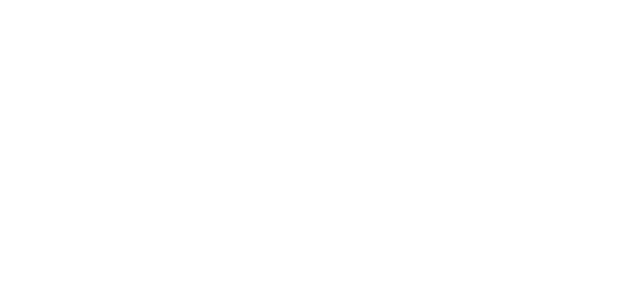
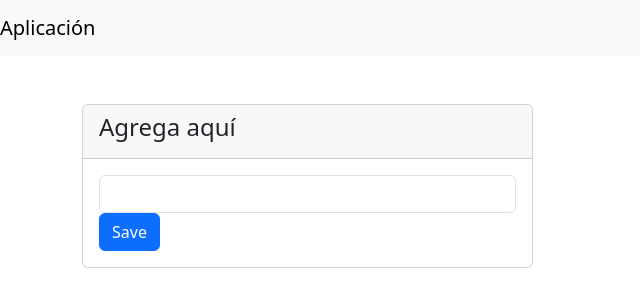
Before and after one commit to nash99/Lista-de-Tecnologias, a website: page index.html in a window 1280 px wide. Shown: the whole page, without its empty margins (0-640 px from the left). Drawn offline with nearby package versions, Linux system fonts and the light colour scheme.

Commit message:
Instalado bootstrap y estructura

```diff
--- a/index.html
+++ b/index.html
@@ -4,10 +4,40 @@
     <meta charset="UTF-8">
     <meta http-equiv="X-UA-Compatible" content="IE=edge">
     <meta name="viewport" content="width=device-width, initial-scale=1.0">
+    <link rel="stylesheet" href="/node_modules/bootstrap/dist/css/bootstrap.min.css">
+    <link rel="stylesheet" href="style.css">
     <title>Enlistar Tecnologías</title>
 </head>
 <body>
 
+    <nav class="navbar navbar-light bg-light">
+        <a href="/" class="navbar-brand">
+            Aplicación
+        </a>
+    </nav>
+
+    <div class="container">
+        <!-- APLICACION -->
+        <div id="App" class="row pt-5">
+            <div class="col-md-5">
+                <div class="card">
+                    <div class="card-header">
+                        <h4>Agrega aquí</h4>
+                    </div>
+                    <form id="product-form" class="card-body">
+                        <div class="form-group">
+                            <input type="text" id="nombre" class="form-control">
+                        </div>
+                        <input type="submit" value="Save" class="btn btn-primary btn-block">
+                    </form>
+                </div>
+            </div>
+            <div id="product-list" class="col-md-8"></div>
+        </div>
+    </div>
+
+
+    <script src="/node_modules/bootstrap/dist/js/bootstrap.js"></script>
     <script src="/main.js"></script>
 </body>
 </html>
--- /dev/null
+++ b/package.json
@@ -0,0 +1,5 @@
+{
+  "dependencies": {
+    "bootstrap": "^5.3.0-alpha1"
+  }
+}
```
Also changed, not shown: 1 other file.
